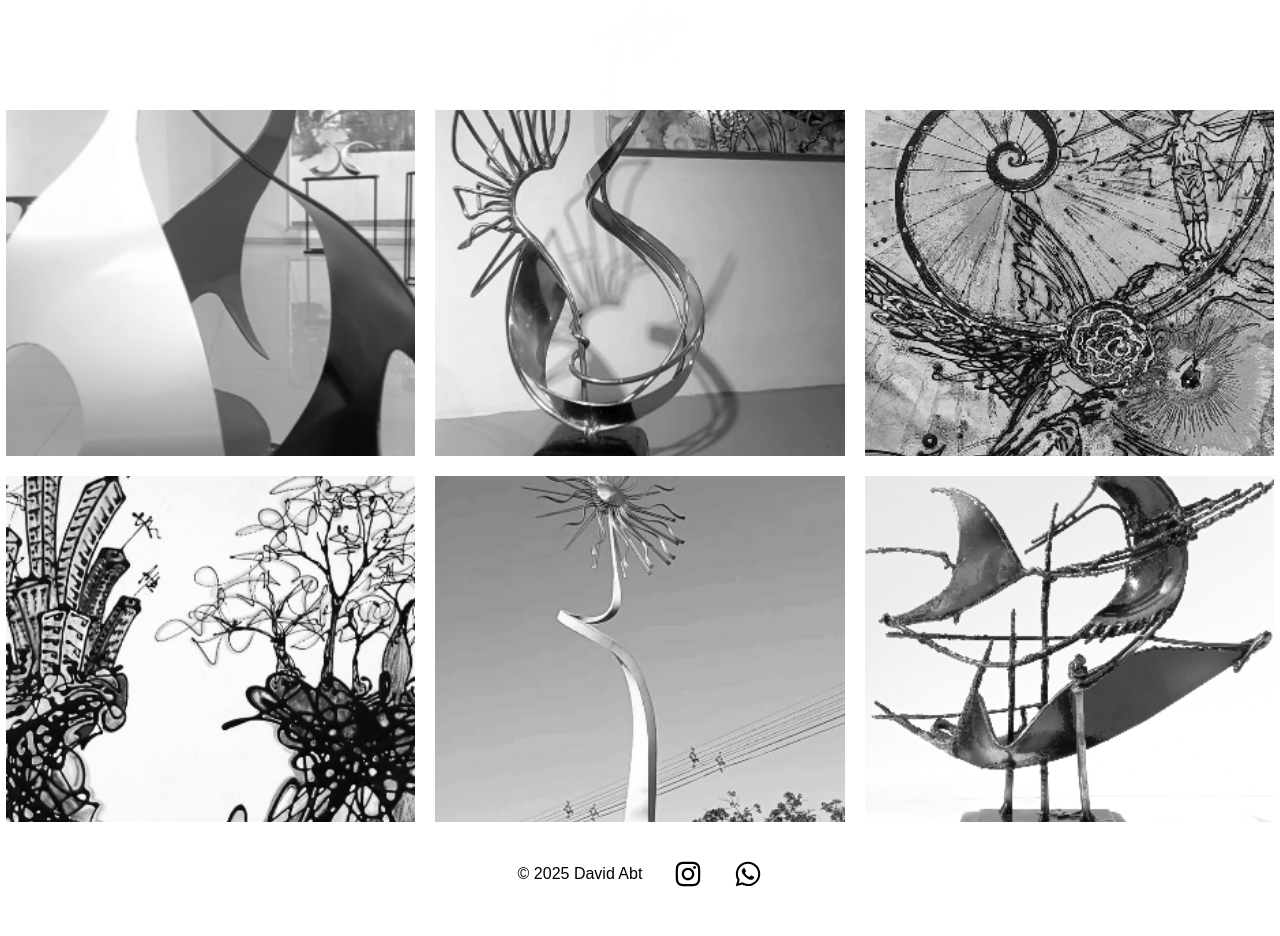
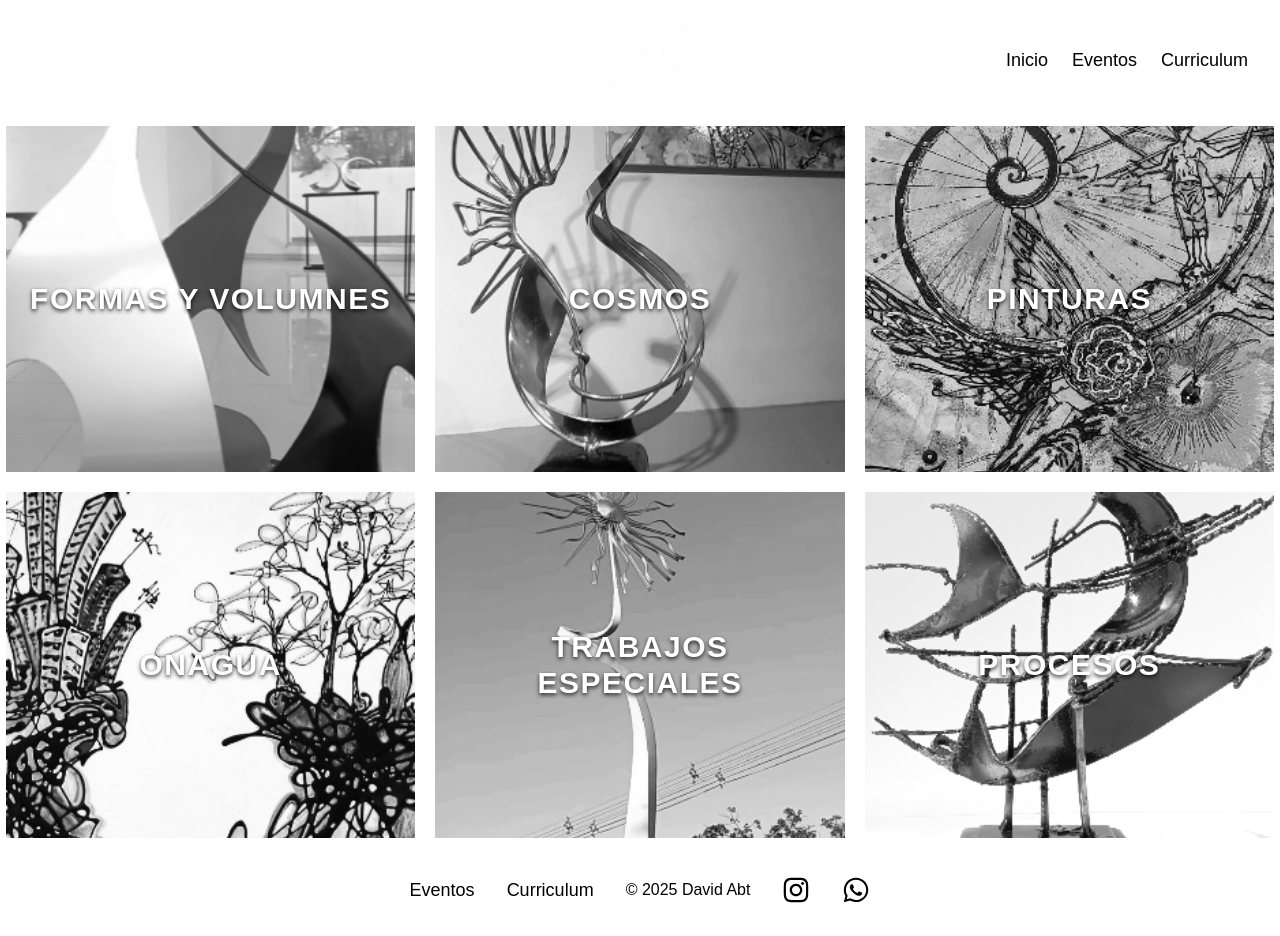
Before and after one commit to facundouferer/davidabt, a Next.js app: page / in a window 1280 px wide. Built offline with nearby package versions, Linux system fonts and the light colour scheme.

Commit message:
feat: Implement new content sections and a global header with updated site navigation.

```diff
--- /dev/null
+++ b/app/components/Header.tsx
@@ -0,0 +1,86 @@
+"use client";
+
+import { useState } from "react";
+import Link from "next/link";
+import Image from "next/image";
+import { FaBars, FaTimes } from "react-icons/fa";
+
+export default function Header() {
+  const [isMenuOpen, setIsMenuOpen] = useState(false);
+
+  const toggleMenu = () => setIsMenuOpen(!isMenuOpen);
+
+  return (
+    <header className="w-full relative flex justify-center items-center py-3 z-50">
+      {/* Logo */}
+      <Link href="/" className="relative w-64 h-24 block z-50">
+        <Image
+          src="/images/firma.png"
+          alt="David Abt Signature"
+          fill
+          className="object-contain"
+          priority
+        />
+      </Link>
+
+      {/* Desktop Navigation */}
+      <nav className="hidden md:flex absolute right-8 gap-6">
+        <Link
+          href="/"
+          className="hover:[text-shadow:0_0_10px_#ffffff] transition-all duration-300 text-lg"
+        >
+          Inicio
+        </Link>
+        <Link
+          href="/eventos"
+          className="hover:[text-shadow:0_0_10px_#ffffff] transition-all duration-300 text-lg"
+        >
+          Eventos
+        </Link>
+        <Link
+          href="/curriculum"
+          className="hover:[text-shadow:0_0_10px_#ffffff] transition-all duration-300 text-lg"
+        >
+          Curriculum
+        </Link>
+      </nav>
+
+      {/* Mobile Menu Button */}
+      <button
+        className="md:hidden absolute right-8 z-50 text-foreground"
+        onClick={toggleMenu}
+        aria-label="Toggle menu"
+      >
+        {isMenuOpen ? <FaTimes size={30} /> : <FaBars size={30} />}
+      </button>
+
+      {/* Mobile Fullscreen Menu */}
+      <div
+        className={`fixed inset-0 bg-black/90 flex flex-col items-center justify-center gap-8 transition-all duration-300 ${isMenuOpen ? "opacity-100 visible" : "opacity-0 invisible pointer-events-none"
+          }`}
+      >
+        <Link
+          href="/"
+          className="text-2xl hover:[text-shadow:0_0_10px_#ffffff] transition-all duration-300"
+          onClick={toggleMenu}
+        >
+          Inicio
+        </Link>
+        <Link
+          href="/eventos"
+          className="text-2xl hover:[text-shadow:0_0_10px_#ffffff] transition-all duration-300"
+          onClick={toggleMenu}
+        >
+          Eventos
+        </Link>
+        <Link
+          href="/curriculum"
+          className="text-2xl hover:[text-shadow:0_0_10px_#ffffff] transition-all duration-300"
+          onClick={toggleMenu}
+        >
+          Curriculum
+        </Link>
+      </div>
+    </header>
+  );
+}
--- /dev/null
+++ b/app/cosmos/page.tsx
@@ -0,0 +1,7 @@
+export default function Cosmos() {
+  return (
+    <div className="min-h-screen flex flex-col items-center justify-center">
+      <h1 className="text-4xl font-bold">Cosmos</h1>
+    </div>
+  );
+}
--- /dev/null
+++ b/app/curriculum/page.tsx
@@ -0,0 +1,7 @@
+export default function Curriculum() {
+  return (
+    <div className="min-h-screen flex flex-col items-center justify-center">
+      <h1 className="text-4xl font-bold">Curriculum</h1>
+    </div>
+  );
+}
--- /dev/null
+++ b/app/eventos/page.tsx
@@ -0,0 +1,7 @@
+export default function Eventos() {
+  return (
+    <div className="min-h-screen flex flex-col items-center justify-center">
+      <h1 className="text-4xl font-bold">Eventos</h1>
+    </div>
+  );
+}
--- /dev/null
+++ b/app/formasyvolumenes/page.tsx
@@ -0,0 +1,7 @@
+export default function FormasYVolumenes() {
+  return (
+    <div className="min-h-screen flex flex-col items-center justify-center">
+      <h1 className="text-4xl font-bold">Formas y Volumnes</h1>
+    </div>
+  );
+}
--- a/app/layout.tsx
+++ b/app/layout.tsx
@@ -3,6 +3,10 @@ import { Geist, Geist_Mono } from "next/font/google";
 import "./globals.css";
 import { FaInstagram, FaFacebook, FaWhatsapp } from "react-icons/fa";
 import { SiGmail } from "react-icons/si";
+import Image from "next/image";
+
+import Link from "next/link";
+import Header from "./components/Header";
 
 const geistSans = Geist({
   variable: "--font-geist-sans",
@@ -29,13 +33,25 @@ export default function RootLayout({
       <body
         className={`${geistSans.variable} ${geistMono.variable} antialiased`}
       >
+        {/* Header with Signature */}
+        <Header />
+        <div className="flex flex-col bg-background text-foreground">
           {children}
-        <footer className="w-full py-8 flex justify-center items-center gap-8 bg-background text-foreground mt-auto">
-
+        </div>
+        <footer className="w-full py-8 flex flex-col md:flex-row justify-center items-center gap-4 md:gap-8 bg-background text-foreground mt-auto">
+          <div className="flex flex-col md:flex-row items-center gap-4 md:gap-8">
+            <Link href="/eventos" className="hover:[text-shadow:0_0_10px_#ffffff] transition-all duration-300 text-lg">
+              Eventos
+            </Link>
+            <Link href="/curriculum" className="hover:[text-shadow:0_0_10px_#ffffff] transition-all duration-300 text-lg">
+              Curriculum
+            </Link>
             <span>
               &copy; {new Date().getFullYear()} David Abt
             </span>
+          </div>
 
+          <div className="flex items-center gap-8 mt-4 md:mt-0">
             <a
               href="https://www.instagram.com/david.abt1"
               target="_blank"
@@ -54,6 +70,7 @@ export default function RootLayout({
             >
               <FaWhatsapp size={28} />
             </a>
+          </div>
         </footer>
       </body>
     </html>
--- /dev/null
+++ b/app/onagua/page.tsx
@@ -0,0 +1,7 @@
+export default function OnAgua() {
+  return (
+    <div className="min-h-screen flex flex-col items-center justify-center">
+      <h1 className="text-4xl font-bold">OnAgua</h1>
+    </div>
+  );
+}
--- a/app/page.tsx
+++ b/app/page.tsx
@@ -1,49 +1,43 @@
 import Image from "next/image";
+import Link from "next/link";
 
 export default function Home() {
   const images = [
-    "/images/img01.png",
-    "/images/img02.png",
-    "/images/img03.png",
-    "/images/img04.png",
-    "/images/img05.png",
-    "/images/img06.png",
+    { src: "/images/img01.png", text: "Formas y Volumnes", href: "/formasyvolumenes" },
+    { src: "/images/img02.png", text: "Cosmos", href: "/cosmos" },
+    { src: "/images/img03.png", text: "Pinturas", href: "/pinturas" },
+    { src: "/images/img04.png", text: "OnAgua", href: "/onagua" },
+    { src: "/images/img05.png", text: "Trabajos Especiales", href: "/trabajosespeciales" },
+    { src: "/images/img06.png", text: "Procesos", href: "/procesos" },
   ];
 
   return (
-    <div className="min-h-screen flex flex-col bg-background text-foreground">
-      {/* Header with Signature */}
-      <header className="w-full flex justify-center py-1">
-        <div className="relative w-64 h-24">
-          <Image
-            src="/images/firma.png"
-            alt="David Abt Signature"
-            fill
-            className="object-contain"
-            priority
-          />
-        </div>
-      </header>
-
+    <>
       {/* Main Content - Image Grid */}
       <main className="flex-1 w-full max-w-[1600px] mx-auto p-1">
         <div className="grid grid-cols-1 md:grid-cols-2 lg:grid-cols-3 gap-4 h-full">
-          {images.map((src, index) => (
-            <button
+          {images.map((item, index) => (
+            <Link
               key={index}
-              className="relative w-full h-[400px] md:h-[350px] group overflow-hidden border-2 border-transparent hover:border-foreground transition-all duration-300"
-              aria-label={`View artwork ${index + 1}`}
+              href={item.href}
+              className="relative w-full h-[400px] md:h-[350px] group overflow-hidden border-2 border-transparent hover:border-foreground transition-all duration-300 block"
+              aria-label={`View ${item.text}`}
             >
               <Image
-                src={src}
-                alt={`Artwork ${index + 1}`}
+                src={item.src}
+                alt={item.text}
                 fill
                 className="object-cover grayscale hover:grayscale-0 transition-all duration-500"
               />
-            </button>
+              <div className="absolute inset-0 flex items-center justify-center pointer-events-none">
+                <span className="text-white text-3xl font-bold drop-shadow-[0_2px_2px_rgba(0,0,0,0.8)] shadow-black uppercase tracking-wider text-center px-4">
+                  {item.text}
+                </span>
+              </div>
+            </Link>
           ))}
         </div>
       </main>
-    </div>
+    </>
   );
 }
--- /dev/null
+++ b/app/pinturas/page.tsx
@@ -0,0 +1,7 @@
+export default function Pinturas() {
+  return (
+    <div className="min-h-screen flex flex-col items-center justify-center">
+      <h1 className="text-4xl font-bold">Pinturas</h1>
+    </div>
+  );
+}
--- /dev/null
+++ b/app/procesos/page.tsx
@@ -0,0 +1,7 @@
+export default function Procesos() {
+  return (
+    <div className="min-h-screen flex flex-col items-center justify-center">
+      <h1 className="text-4xl font-bold">Procesos</h1>
+    </div>
+  );
+}
--- /dev/null
+++ b/app/trabajosespeciales/page.tsx
@@ -0,0 +1,7 @@
+export default function TrabajosEspeciales() {
+  return (
+    <div className="min-h-screen flex flex-col items-center justify-center">
+      <h1 className="text-4xl font-bold">Trabajos Especiales</h1>
+    </div>
+  );
+}
```
Lines whose indentation alone changed are shown as unchanged.
